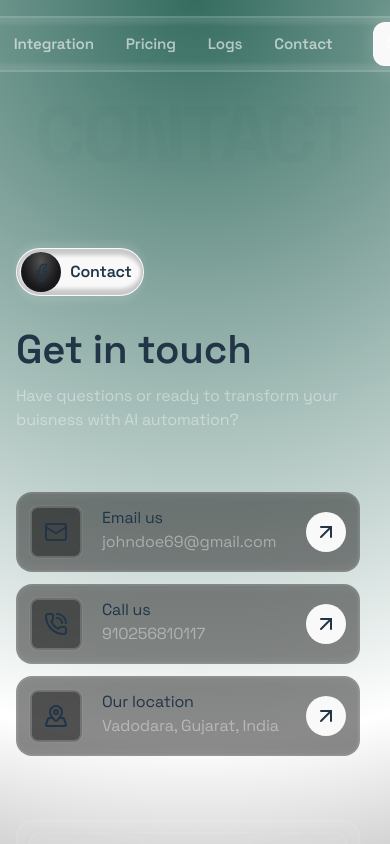
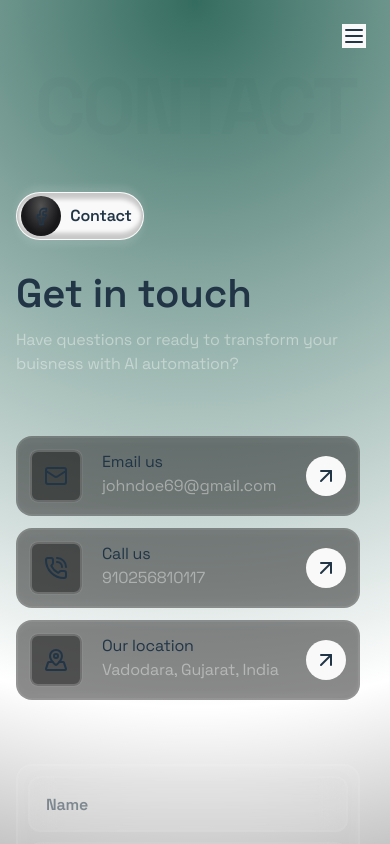
Before and after one commit to faizshaikh17/pages, a React (Vite) app in the folder contactpage/: page / in a window 390 px wide. Shown: the top 844 px of the page. Built offline with nearby package versions, Linux system fonts and the light colour scheme.

Commit message:
fix navbar responsiveness resolved

```diff
--- a/contactpage/src/components/Header.tsx
+++ b/contactpage/src/components/Header.tsx
@@ -1,7 +1,8 @@
-import { Zap, ArrowUpRight } from "lucide-react"
+import { Menu, X, Zap, ArrowUpRight } from "lucide-react"
 // import { Link } from "react-router-dom"
+import { useState } from "react"
 export function Header() {
-
+    const [isOpen, setIsOpen] = useState(false)
     interface Obj {
         name: string
     }
@@ -16,7 +17,7 @@ export function Header() {
 
     return (
         <header>
-            <div className="w-[43rem] text-[0.95rem] flex justify-between font-semibold items-center h-14 bg-transparent border-[2px] border-white/20 backdrop-blur-md rounded-xl shadow-[inset_0_6px_4px_rgba(255,255,255,0.1),inset_0_-6px_4px_rgba(255,255,255,0.1)]">
+            <div className="w-[43rem] text-[0.95rem] hidden sm:flex justify-between font-semibold items-center h-14 bg-transparent border-[2px] border-white/20 backdrop-blur-md rounded-xl shadow-[inset_0_6px_4px_rgba(255,255,255,0.1),inset_0_-6px_4px_rgba(255,255,255,0.1)]">
                 <span className="h-12 w-12 flex items-center justify-center text-white/50  border-[2px] rounded-xl m-0.5 border-white/20 shadow-[inset_0_6px_4px_rgba(255,255,255,0.1),inset_0_-6px_4px_rgba(255,255,255,0.1)]">
                     <Zap />
                 </span>
@@ -32,6 +33,17 @@ export function Header() {
                     </span>
                 </button>
             </div>
+
+            <button className="absolute z-50 m-2 sm:hidden right-0" onClick={() => setIsOpen(prev => !prev)}>
+                {isOpen ? <X /> : <Menu />}
+            </button>
+            {isOpen &&
+                <div className="flex absolute right-0 items-start gap-4 p-4 flex-col w-[75%] bg-neutral-900 rounded-2xl border-2 border-white/10 shadow-[inset_0_6px_4px_rgba(255,255,255,0.03),inset_0_-6px_4px_rgba(255,255,255,0.03)]">
+                    {navItems.map((item: Obj) => (
+                        <span>{item.name}</span>
+                    ))}
+                </div>
+            }
         </header>
     )
 }
```
